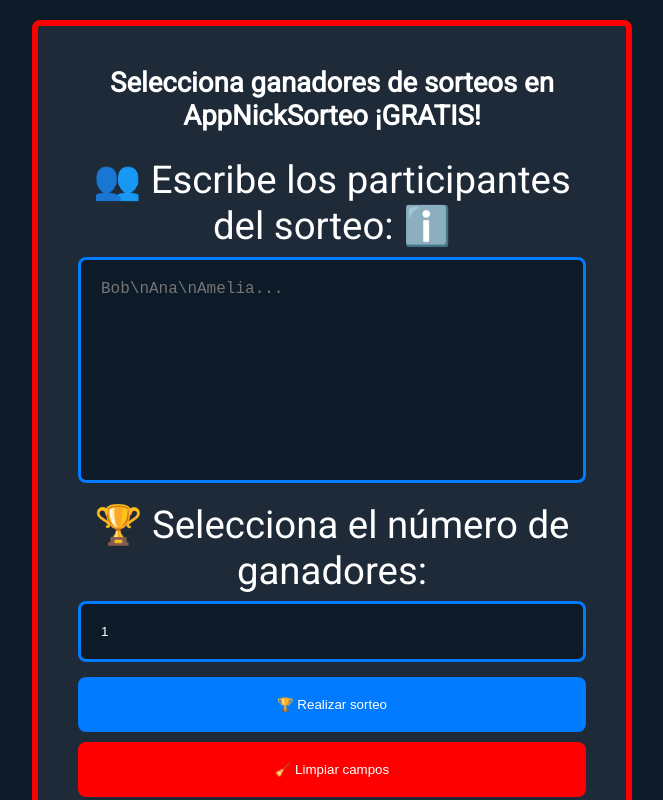
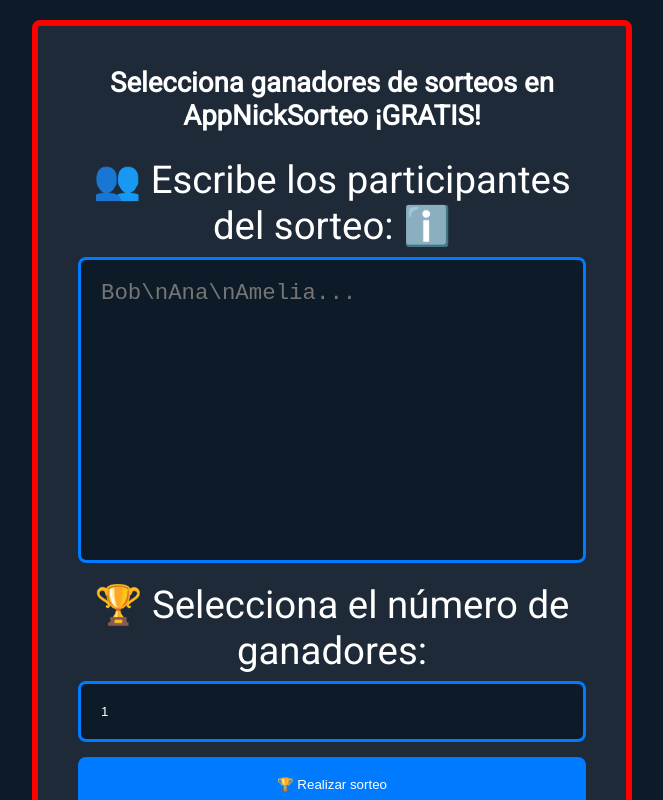
Before and after one commit to NickTrabajador/appnicksorteo, a React (Vite) app: page / in a window 1280 px wide. Shown: the top 800 px of the page, without its empty margins (308-971 px from the left). Built offline with nearby package versions, Linux system fonts and the light colour scheme; a web font is replaced by a local one.

Commit message:
Update index.css

```diff
--- a/src/index.css
+++ b/src/index.css
@@ -260,7 +260,7 @@
   }
 
   .input-participantes{
-    font-size: 1rem;
+    font-size: 1.4rem;
   }
 
   .btn {
```
